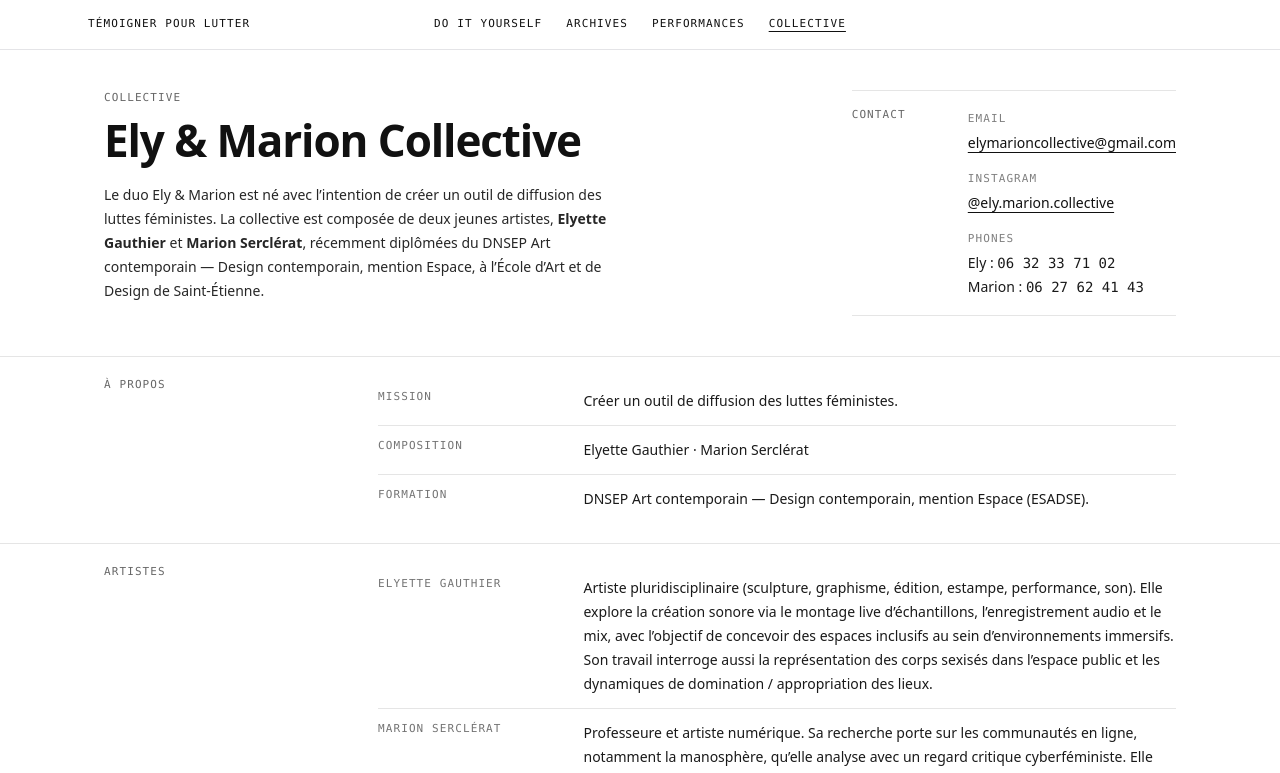
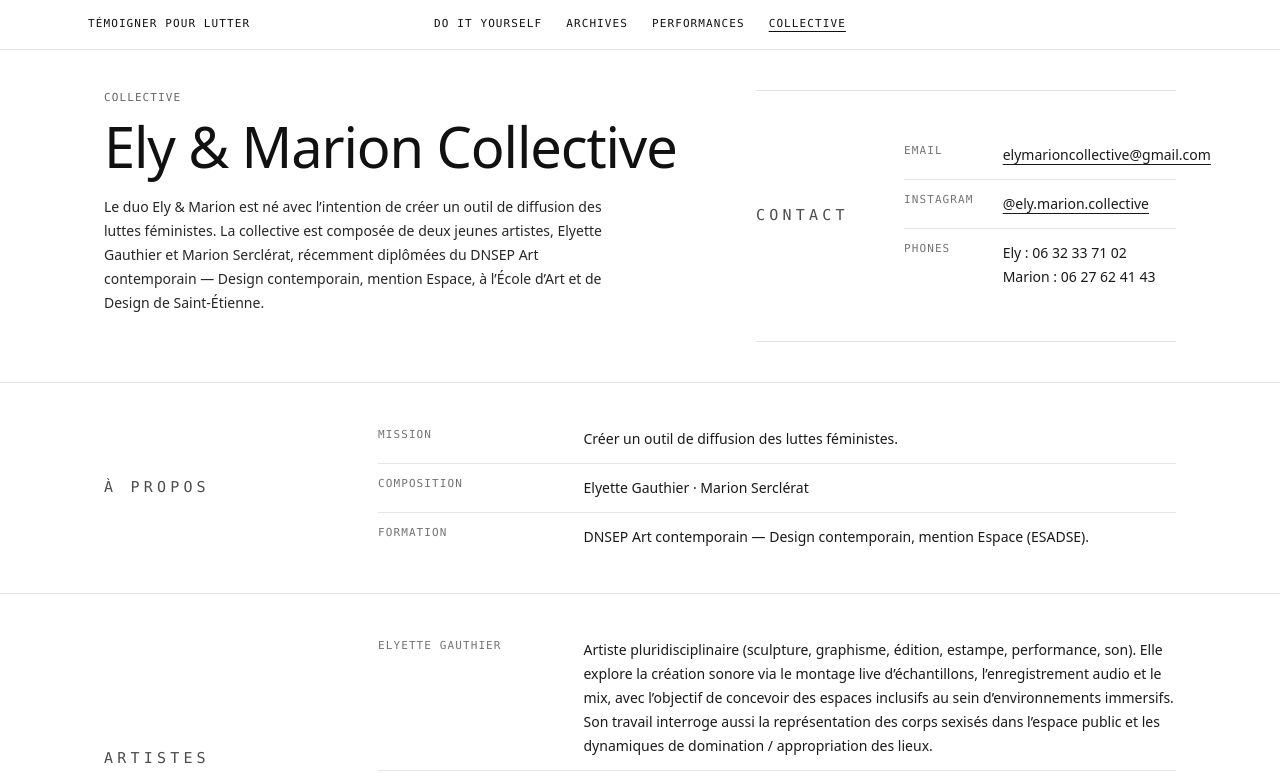
Before and after one commit to thaliawoods/temoigner-pour-lutter-tool, a Next.js app: page /collective in a window 1280 px wide. Shown: the top 773 px of the page. Built offline with nearby package versions, Linux system fonts and the light colour scheme.

Commit message:
update Collective

```diff
--- a/src/app/collective/page.tsx
+++ b/src/app/collective/page.tsx
@@ -13,11 +13,11 @@ function Section({
   children: React.ReactNode;
 }) {
   return (
-    <section id={id} className="py-5">
+    <section id={id} className="py-8">
       <div className="mx-auto w-full max-w-[1120px] px-6">
-        <div className="grid grid-cols-12 gap-6">
+        <div className="grid grid-cols-12 gap-6 items-center">
           <div className="col-span-12 md:col-span-3">
-            <div className="mono text-[11px] uppercase tracking-widest text-black/60">
+            <div className="mono text-[13px] md:text-[15px] uppercase tracking-[0.28em] text-black/70">
               {title}
             </div>
           </div>
@@ -50,23 +50,33 @@ function Row({
   );
 }
 
+/**
+ * CONTACT en haut à droite, mais plus bas (centré verticalement)
+ * + contenu au milieu (pas collé en haut)
+ */
 function ContactBlock() {
   return (
     <div className="w-full md:max-w-[420px]">
-      <div className="divide-y divide-black/10 border-t border-black/10">
-        <div className="grid grid-cols-12 gap-6 py-4">
-          <div className="col-span-12 md:col-span-4">
-            <div className="mono text-[11px] uppercase tracking-widest text-black/60">
+      <div className="border-t border-black/10 divide-y divide-black/10">
+        {/* padding vertical plus grand pour descendre le bloc */}
+        <div className="grid grid-cols-12 gap-6 py-10">
+          <div className="col-span-12 md:col-span-4 flex items-center">
+            <div className="mono text-[13px] md:text-[15px] uppercase tracking-[0.28em] text-black/70">
               contact
             </div>
           </div>
 
-          <div className="col-span-12 md:col-span-8">
-            <div className="space-y-3 text-[14px] leading-6">
-              <div>
-                <div className="mono text-[11px] uppercase tracking-widest text-black/50">
+          {/* on centre le contenu verticalement aussi */}
+          <div className="col-span-12 md:col-span-8 flex items-center">
+            <div className="w-full divide-y divide-black/10">
+              <div className="grid grid-cols-12 gap-6 py-3">
+                <div className="col-span-12 md:col-span-4">
+                  <div className="mono text-[11px] uppercase tracking-widest text-black/55">
                     email
                   </div>
+                </div>
+                <div className="col-span-12 md:col-span-8">
+                  <div className="text-[14px] leading-6 text-black/90">
                     <a
                       className="underline underline-offset-4 hover:opacity-70 transition-opacity"
                       href="mailto:elymarioncollective@gmail.com"
@@ -74,11 +84,17 @@ function ContactBlock() {
                       elymarioncollective@gmail.com
                     </a>
                   </div>
+                </div>
+              </div>
 
-              <div>
-                <div className="mono text-[11px] uppercase tracking-widest text-black/50">
+              <div className="grid grid-cols-12 gap-6 py-3">
+                <div className="col-span-12 md:col-span-4">
+                  <div className="mono text-[11px] uppercase tracking-widest text-black/55">
                     instagram
                   </div>
+                </div>
+                <div className="col-span-12 md:col-span-8">
+                  <div className="text-[14px] leading-6 text-black/90">
                     <a
                       className="underline underline-offset-4 hover:opacity-70 transition-opacity"
                       href="https://instagram.com/ely.marion.collective"
@@ -88,15 +104,21 @@ function ContactBlock() {
                       @ely.marion.collective
                     </a>
                   </div>
+                </div>
+              </div>
 
-              <div>
-                <div className="mono text-[11px] uppercase tracking-widest text-black/50">
+              <div className="grid grid-cols-12 gap-6 py-3">
+                <div className="col-span-12 md:col-span-4">
+                  <div className="mono text-[11px] uppercase tracking-widest text-black/55">
                     phones
                   </div>
-                <div className="text-black/90">
-                  Ely : <span className="mono">06 32 33 71 02</span>
+                </div>
+                <div className="col-span-12 md:col-span-8">
+                  <div className="text-[14px] leading-6 text-black/90">
+                    Ely : 06 32 33 71 02
                     <br />
-                  Marion : <span className="mono">06 27 62 41 43</span>
+                    Marion : 06 27 62 41 43
+                  </div>
                 </div>
               </div>
             </div>
@@ -119,21 +141,21 @@ export default function CollectivePage() {
               collective
             </div>
 
-            <h1 className="mt-3 text-[44px] leading-[1.02] font-semibold tracking-tight">
+            <h1 className="mt-3 font-sans text-[56px] leading-[1.02] tracking-[-0.02em]">
               Ely &amp; Marion Collective
             </h1>
 
             <p className="mt-5 max-w-[64ch] text-[14px] leading-6 text-black/85">
               Le duo Ely &amp; Marion est né avec l’intention de créer un outil
               de diffusion des luttes féministes. La collective est composée de
-              deux jeunes artistes, <strong>Elyette Gauthier</strong> et{" "}
-              <strong>Marion Serclérat</strong>, récemment diplômées du DNSEP
-              Art contemporain — Design contemporain, mention Espace, à l’École
-              d’Art et de Design de Saint-Étienne.
+              deux jeunes artistes, Elyette Gauthier et Marion Serclérat,
+              récemment diplômées du DNSEP Art contemporain — Design contemporain,
+              mention Espace, à l’École d’Art et de Design de Saint-Étienne.
             </p>
           </div>
 
-          <div className="col-span-12 md:col-span-5 md:justify-self-end">
+          {/* CONTACT : plus bas / centré */}
+          <div className="col-span-12 md:col-span-5 md:justify-self-end md:self-center">
             <ContactBlock />
           </div>
         </div>
@@ -189,10 +211,9 @@ export default function CollectivePage() {
             <Row label="dispositif">
               Le dispositif met en relation une bibliothèque de références :
               extraits sonores (podcasts, musique, lectures performées) et
-              bibliothèque visuelle (image textuelle, photographie, extraits
-              vidéo / films), joués en simultané et en direct. La performance
-              est aussi pensée comme un processus de diffusion et un outil de
-              dialogue.
+              bibliothèque visuelle (image textuelle, photographie, extraits vidéo
+              / films), joués en simultané et en direct. La performance est aussi
+              pensée comme un processus de diffusion et un outil de dialogue.
             </Row>
 
             <Row label="navigation">
```
Lines whose indentation alone changed are shown as unchanged.
